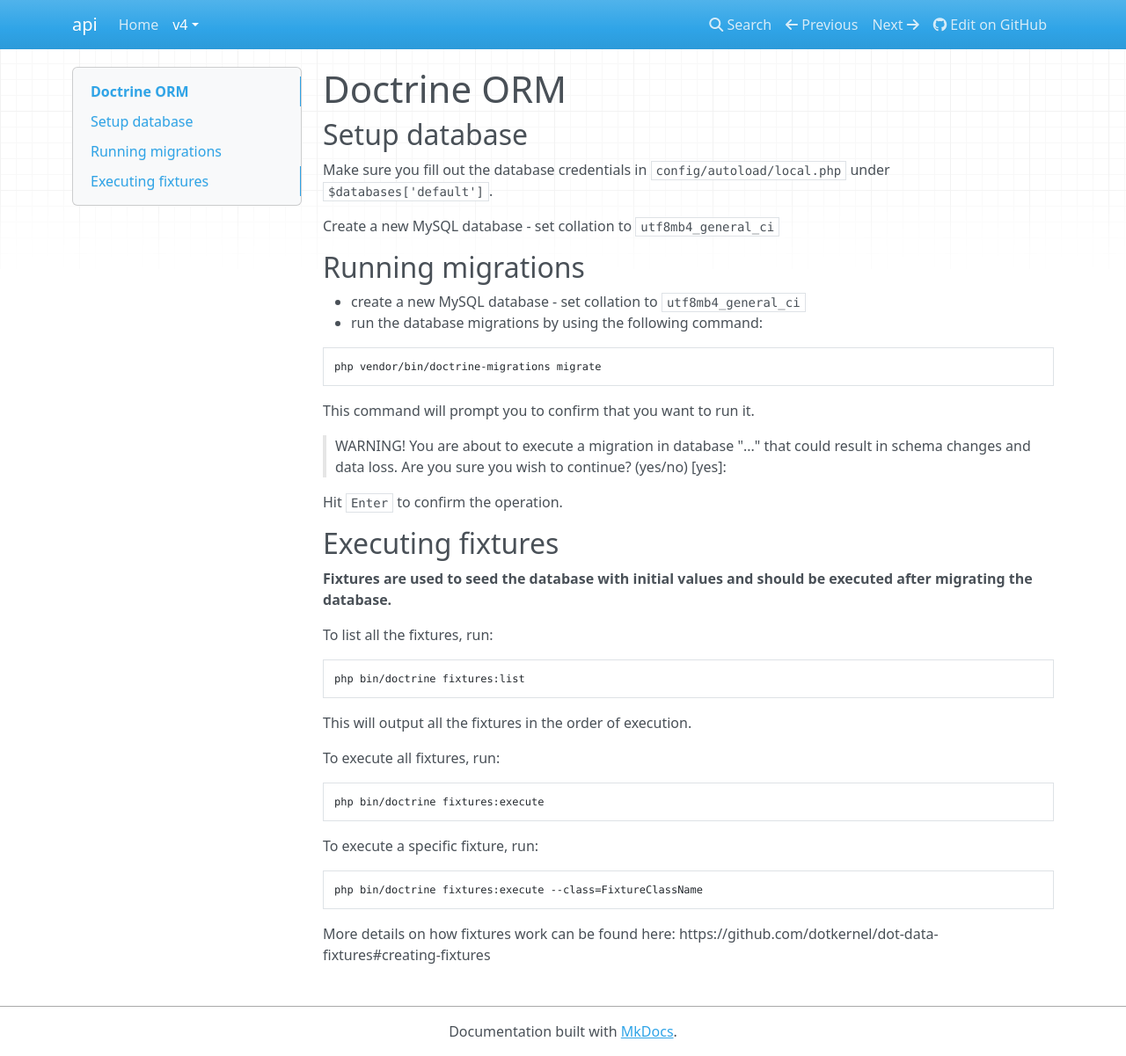
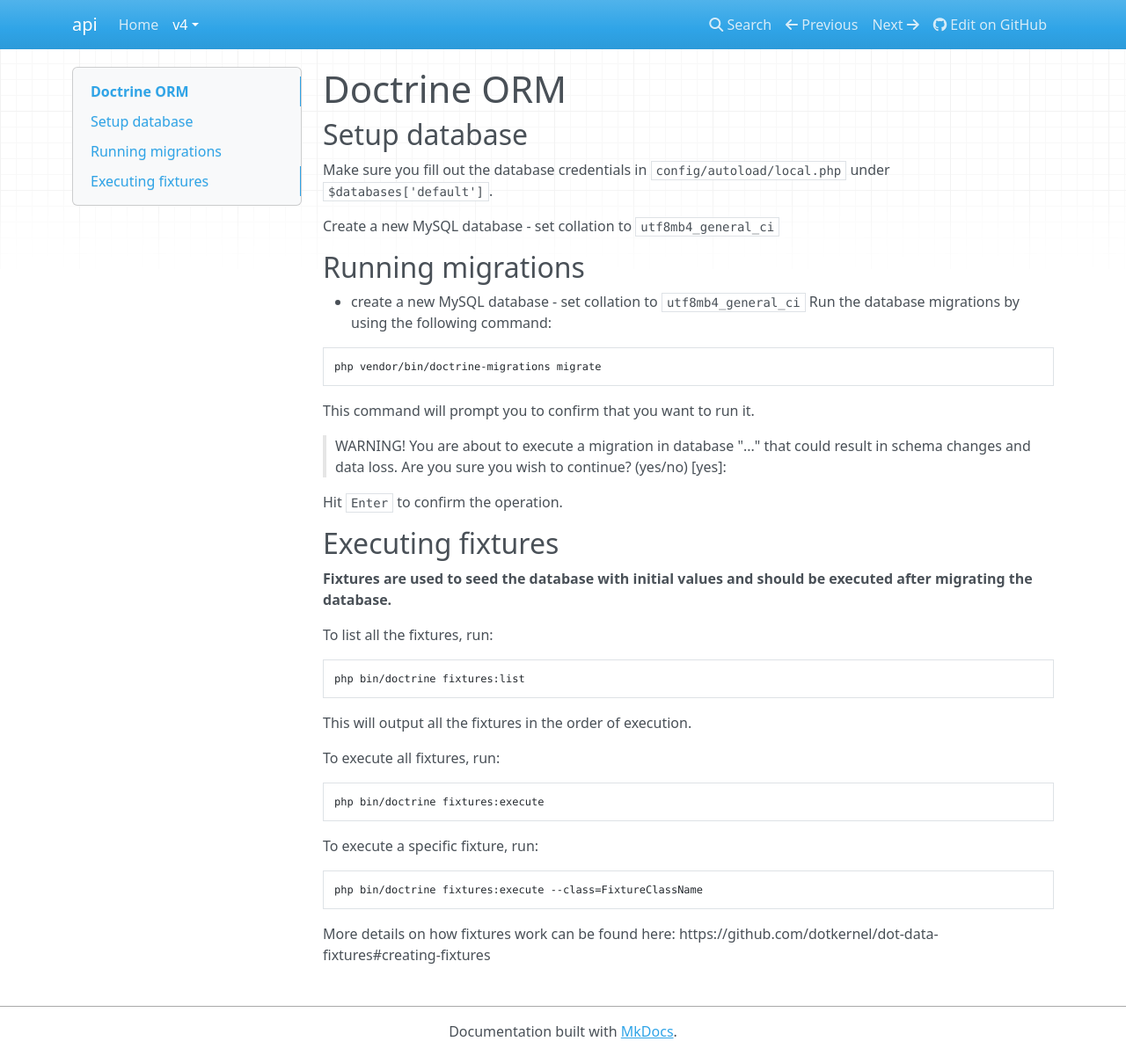
Before and after one commit to dotkernel/api-documentation, an MkDocs documentation site: the page built from docs/book/v4/installation/doctrine-orm.md, in a window 1280 px wide and 1201 px high. Shown: the whole window at 88% size. Built offline with MkDocs 1.6.1, drawn with Linux system fonts in a browser that asks for light colours; nearby versions of some CDN libraries.

````diff
--- a/docs/book/v4/installation/doctrine-orm.md
+++ b/docs/book/v4/installation/doctrine-orm.md
@@ -9,7 +9,7 @@ Create a new MySQL database - set collation to `utf8mb4_general_ci`
 ## Running migrations
 
 * create a new MySQL database - set collation to `utf8mb4_general_ci`
-* run the database migrations by using the following command:
+Run the database migrations by using the following command:
 
 ```shell
 php vendor/bin/doctrine-migrations migrate
````
